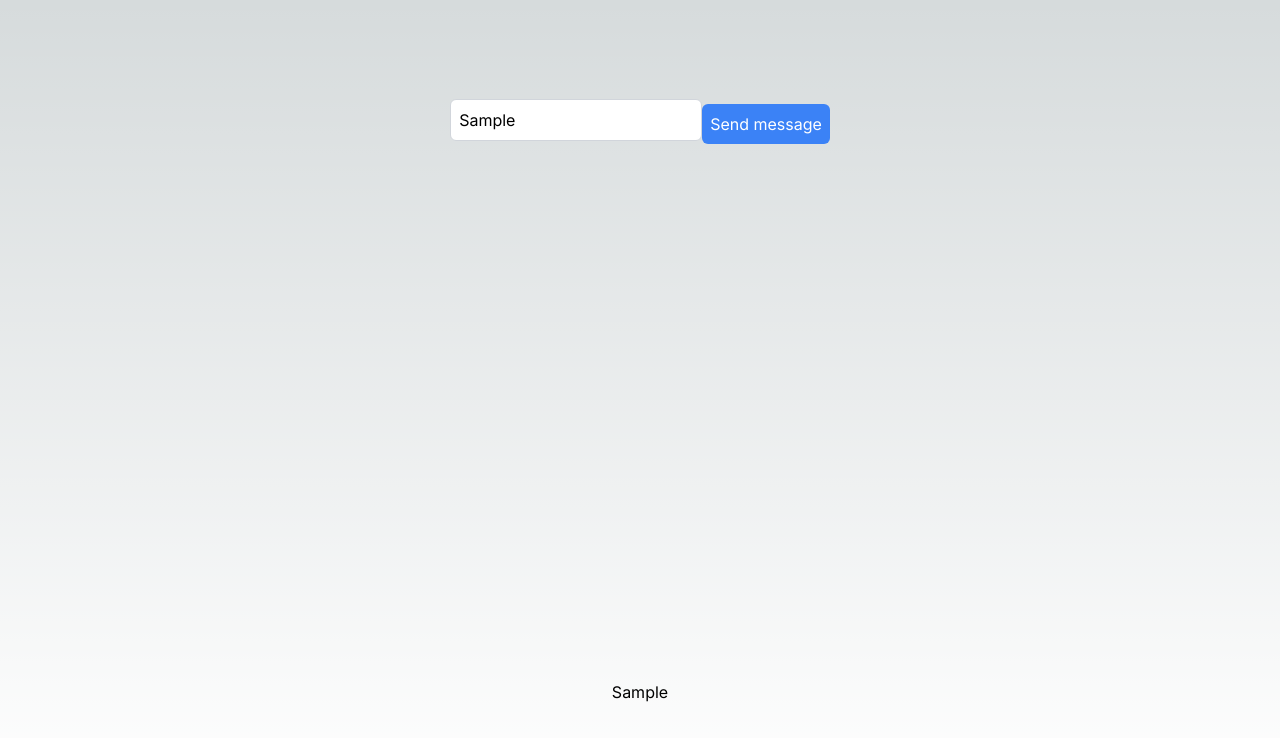
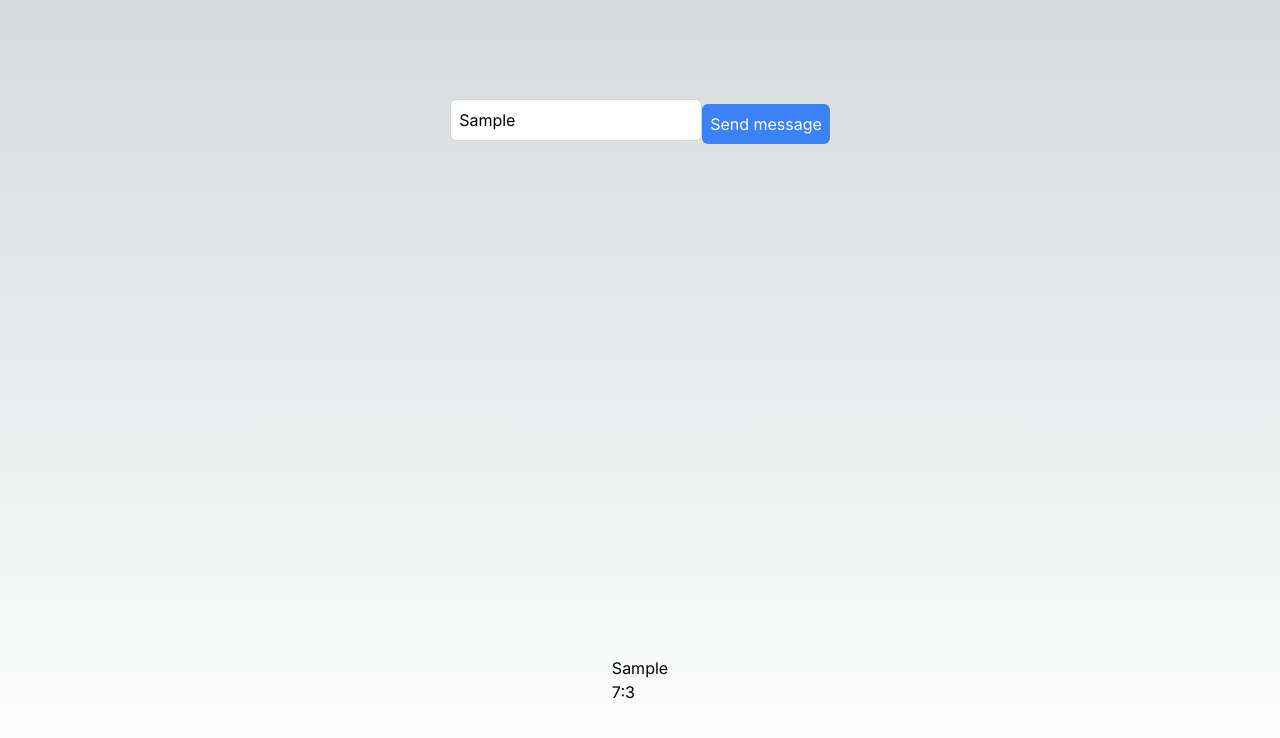
Before and after one commit to JSSatorres/WebSocket-training, a Next.js app in the folder fronted_socketio/: page / in a window 1280 px wide. Both pictures are taken after typing "Sample" into the empty fields and a click on the button "Send message". Shown: the top 738 px of the page. Built offline with nearby package versions, Linux system fonts and the light colour scheme; no server answers.

Commit message:
feat: add time to message

```diff
--- a/fronted_socketio/src/app/page.tsx
+++ b/fronted_socketio/src/app/page.tsx
@@ -78,10 +78,10 @@ export default function Home() {
                   <div className="message-content">
                     <p>{messageContent.message}</p>
                   </div>
-                  {/* <div className="message-meta">
+                  <div className="message-meta">
                     <p id="time">{messageContent.time}</p>
-                    <p id="author">{messageContent.author}</p>
-                  </div> */}
+                    {/* <p id="author">{messageContent.author}</p> */}
+                  </div>
                 </div>
               </div>
             );
```
